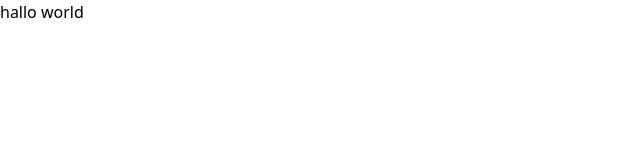
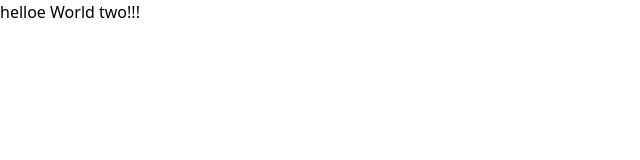
Before and after one commit to yoelsteadyv/Portfolio, a website: page public/index.html in a window 1280 px wide. Shown: the full height of the page, 0-640 px from the left. Drawn offline with Linux system fonts and the light colour scheme.

Commit message:
a years ago

```diff
--- a/public/index.html
+++ b/public/index.html
@@ -1,5 +1,6 @@
 <!DOCTYPE html>
 <html lang="en">
+
 <head>
   <meta charset="UTF-8" />
   <meta http-equiv="X-UA-Compatible" content="IE=edge" />
@@ -7,7 +8,9 @@
   <link href="/dist/output.css" rel="stylesheet" />
   <title>Portfolio</title>
 </head>
+
 <body>
-    <h1>hallo world</h1>
+  <h1>helloe World two!!!</h1>
 </body>
+
 </html>
```
Lines whose indentation alone changed are shown as unchanged.
